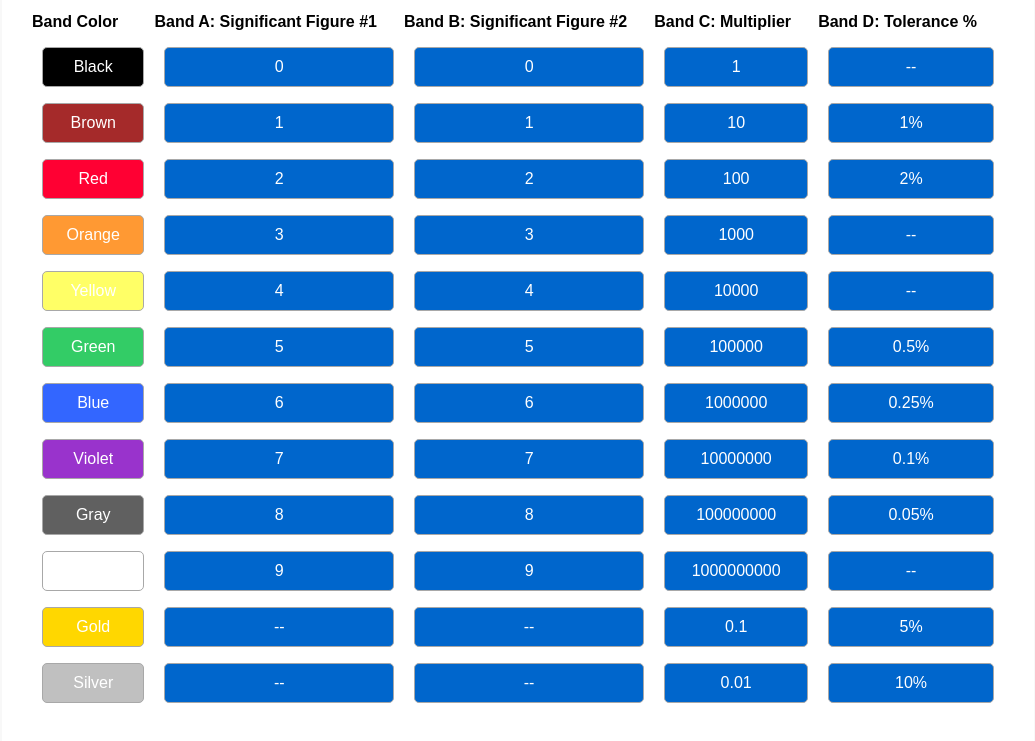
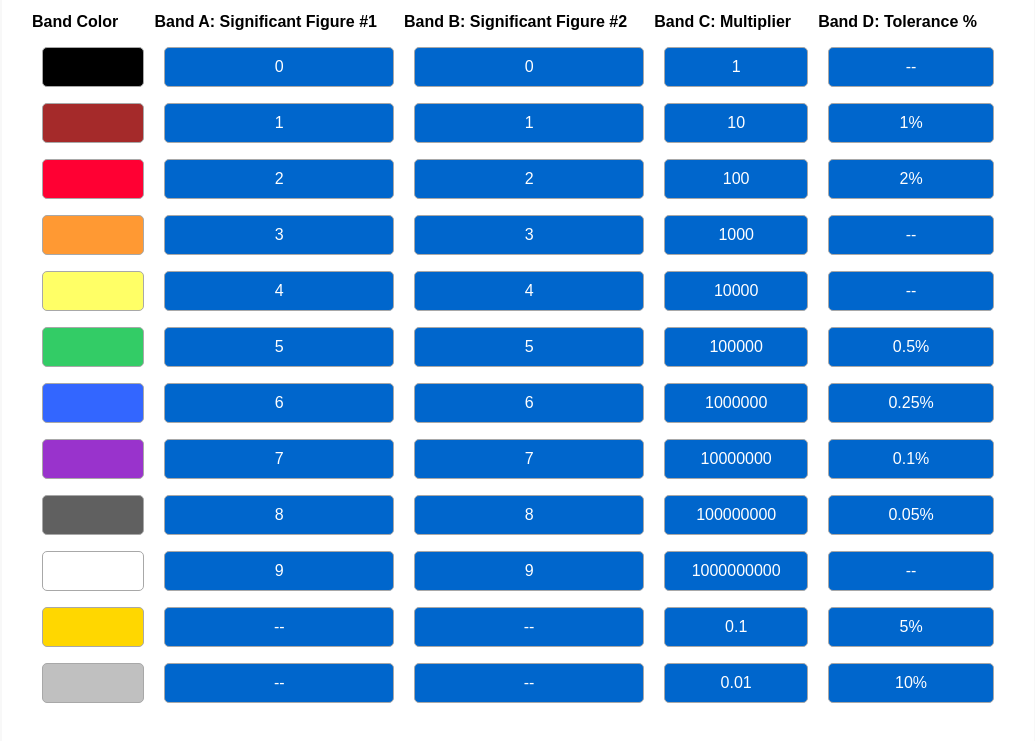
Before and after one commit to Esargent01/ohmCalculator, a plain HTML site: page index.html in a window 1280 px wide. Shown: the part 181-922 px from the top of the page, without its empty margins (122-1157 px from the left). Drawn offline with Linux system fonts and the light colour scheme; some packages are replaced by stand-ins of ours; a script that the page names is missing.

Commit message:
color fix

```diff
--- a/css/style.css
+++ b/css/style.css
@@ -27,7 +27,7 @@ ul {
 }
 
 .colorSelector {
-	color: white;
+	color: transparent;
 	position: relative;
 	padding: 10px;
 	border: 1px solid #A8A8A8;
```
